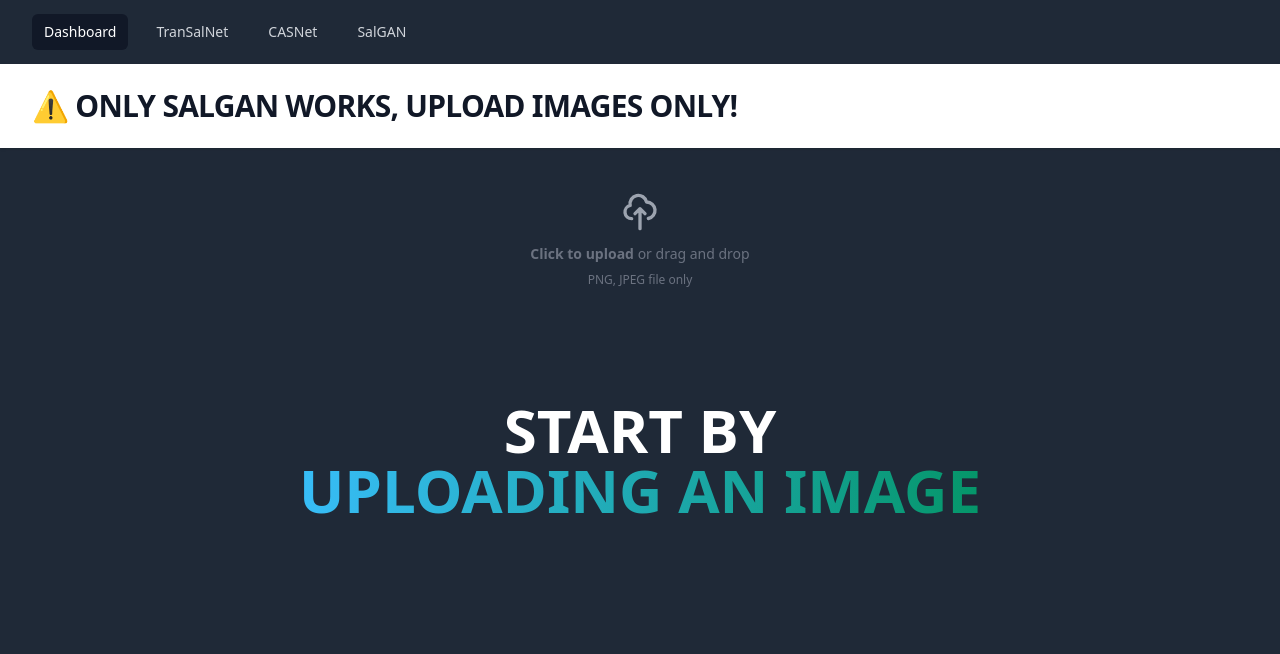
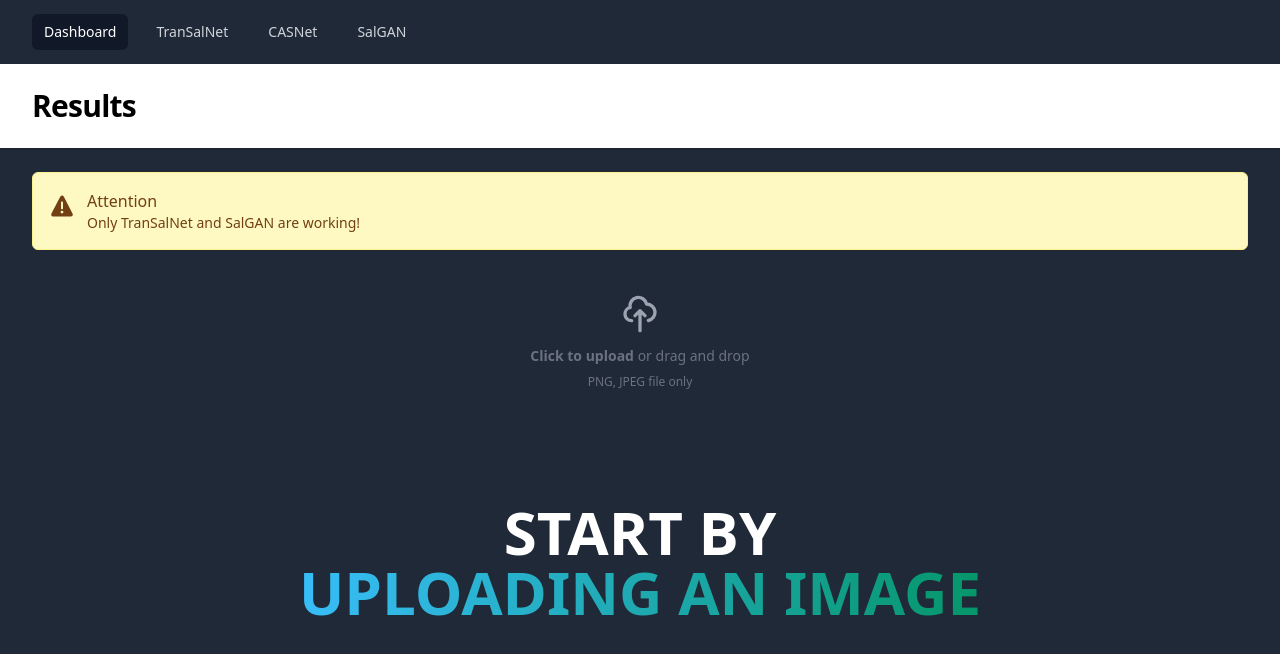
Before and after one commit to lwuminhtris/lvtn-react, a React (Create React App) app: page / in a window 1280 px wide. Shown: the top 654 px of the page. Built offline with nearby package versions, Linux system fonts and the light colour scheme.

Commit message:
add notification, refractoring code

```diff
--- /dev/null
+++ b/src/components/notification.tsx
@@ -0,0 +1,67 @@
+const Notification = (props: Record<string, string>) => {
+    return (
+        <>
+            <div className={props.style}>
+                <div className="flex justify-between flex-wrap">
+                    <div className="w-0 flex-1 flex">
+                        <div className="mr-3 pt-1">
+                            {props.title === "Pending" ? (
+                                <svg
+                                    aria-hidden="true"
+                                    width="26"
+                                    height="26"
+                                    className="mr-2 w-8 h-8 text-gray-200 animate-spin dark:text-gray-600 fill-blue-600"
+                                    viewBox="0 0 100 101"
+                                    fill="none"
+                                    xmlns="http://www.w3.org/2000/svg"
+                                >
+                                    <path
+                                        d="M100 50.5908C100 78.2051 77.6142 100.591 50 100.591C22.3858 100.591 0 78.2051 0 50.5908C0 22.9766 22.3858 0.59082 50 0.59082C77.6142 0.59082 100 22.9766 100 50.5908ZM9.08144 50.5908C9.08144 73.1895 27.4013 91.5094 50 91.5094C72.5987 91.5094 90.9186 73.1895 90.9186 50.5908C90.9186 27.9921 72.5987 9.67226 50 9.67226C27.4013 9.67226 9.08144 27.9921 9.08144 50.5908Z"
+                                        fill="currentColor"
+                                    />
+                                    <path
+                                        d="M93.9676 39.0409C96.393 38.4038 97.8624 35.9116 97.0079 33.5539C95.2932 28.8227 92.871 24.3692 89.8167 20.348C85.8452 15.1192 80.8826 10.7238 75.2124 7.41289C69.5422 4.10194 63.2754 1.94025 56.7698 1.05124C51.7666 0.367541 46.6976 0.446843 41.7345 1.27873C39.2613 1.69328 37.813 4.19778 38.4501 6.62326C39.0873 9.04874 41.5694 10.4717 44.0505 10.1071C47.8511 9.54855 51.7191 9.52689 55.5402 10.0491C60.8642 10.7766 65.9928 12.5457 70.6331 15.2552C75.2735 17.9648 79.3347 21.5619 82.5849 25.841C84.9175 28.9121 86.7997 32.2913 88.1811 35.8758C89.083 38.2158 91.5421 39.6781 93.9676 39.0409Z"
+                                        fill="currentFill"
+                                    />
+                                </svg>
+                            ) : (
+                                <svg
+                                    width="26"
+                                    height="26"
+                                    viewBox="0 0 24 24"
+                                    xmlns="http://www.w3.org/2000/svg"
+                                    fill="currentColor"
+                                >
+                                    <path d={props.img}></path>
+                                </svg>
+                            )}
+                        </div>
+                        <div>
+                            <h4 className="text-md leading-6 font-medium">{props.title}</h4>
+                            <p className="text-sm">{props.content}</p>
+                        </div>
+                    </div>
+                    {/* <div>
+                        <button
+                            type="button"
+                            className="rounded-md focus:outline-none focus:ring-2 focus:ring-yellow-500"
+                            onClick={() => alert("WTF")}
+                        >
+                            <svg
+                                width="24"
+                                height="24"
+                                viewBox="0 0 24 24"
+                                xmlns="http://www.w3.org/2000/svg"
+                                fill="currentColor"
+                            >
+                                <path d="M17.6555 6.3331a.9.9 0 0 1 .001 1.2728l-4.1032 4.1085a.4.4 0 0 0 0 .5653l4.1031 4.1088a.9002.9002 0 0 1 .0797 1.1807l-.0806.092a.9.9 0 0 1-1.2728-.0009l-4.1006-4.1068a.4.4 0 0 0-.5662 0l-4.099 4.1068a.9.9 0 1 1-1.2738-1.2718l4.1027-4.1089a.4.4 0 0 0 0-.5652L6.343 7.6059a.9002.9002 0 0 1-.0796-1.1807l.0806-.092a.9.9 0 0 1 1.2728.0009l4.099 4.1055a.4.4 0 0 0 .5662 0l4.1006-4.1055a.9.9 0 0 1 1.2728-.001z"></path>
+                            </svg>
+                        </button>
+                    </div> */}
+                </div>
+            </div>
+        </>
+    );
+};
+
+export default Notification;
--- a/src/containers/home.tsx
+++ b/src/containers/home.tsx
@@ -1,58 +1,55 @@
-/* eslint-disable @typescript-eslint/no-unsafe-assignment */
 import React, { useEffect, useState } from "react";
-import { Fragment } from "react";
 import { Disclosure } from "@headlessui/react";
 import SaliencyResult from "../components/saliencyResult";
+import Notification from "../components/notification";
 import axios from "axios";
 
 const HomePage = () => {
-    // const [selectedFile, setSelectedFile] = useState<File>();
-    // const [preview, setPreview] = useState<string>();
-    const [showPreview, setShowPreview] = useState(false);
+    const [showPreview, setPreview] = useState(false);
     const [predict, setPredict] = useState(false);
-    const [msg, setMsg] = useState<Record<string, string>>({ color: "text-gray-900", msg: "⚠️ ONLY SALGAN WORKS, UPLOAD IMAGES ONLY!" });
-    const [resultFile, setResultFile] = useState<Blob>();
-    const [resultUrl, setResultUrl] = useState<string>();
+    const [resultUrl, setResultUrl] = useState<string>("");
+    const [previewUrl, setPreviewUrl] = useState<string>("");
+    const [notification, setNotification] = useState<number>(0);
 
-    const [previewFile, setPreviewFile] = useState<Blob>();
-    const [previewUrl, setPreviewUrl] = useState<string>();
+    // 0 -> Attention; 1 -> Pending; 2 -> Success
+    const styles = {
+        attention: {
+            style:
+                "p-4 text-yellow-900 bg-yellow-100 border border-yellow-200 rounded-md",
+            title: "Attention",
+            img: "M13.6086 3.247l8.1916 15.8c.0999.2.1998.5.1998.8 0 1-.7992 1.8-1.7982 1.8H3.7188c-.2997 0-.4995-.1-.7992-.2-.7992-.5-1.1988-1.5-.6993-2.4 5.3067-10.1184 8.0706-15.385 8.2915-15.8.3314-.6222.8681-.8886 1.4817-.897.6135-.008 1.273.2807 1.6151.897zM12 18.95c.718 0 1.3-.582 1.3-1.3 0-.718-.582-1.3-1.3-1.3-.718 0-1.3.582-1.3 1.3 0 .718.582 1.3 1.3 1.3zm-.8895-10.203v5.4c0 .5.4.9.9.9s.9-.4.9-.9v-5.3c0-.5-.4-.9-.9-.9s-.9.4-.9.8z",
+            content: "Only TranSalNet and SalGAN are working!",
+        },
+        pending: {
+            style: "p-4 text-blue-900 bg-blue-100 border border-blue-200 rounded-md",
+            title: "Pending",
+            img: "M14.1667 17h-3.3334c-.5 0-.8333-.3146-.8333-.7865 0-.472.3333-.7865.8333-.7865H11.5c.0833 0 .1667-.0787.1667-.1573v-3.5394c0-.0786-.0834-.1573-.1667-.1573h-.6667c-.5 0-.8333-.3146-.8333-.7865S10.3333 10 10.8333 10h.8334c.9166 0 1.6666.7079 1.6666 1.573v3.7753c0 .0787.0834.1573.1667.1573h.6667c.5 0 .8333.3146.8333.7865 0 .472-.3333.7079-.8333.7079zM12.3 6c.6933 0 1.3.6067 1.3 1.3s-.52 1.3-1.3 1.3S11 7.9933 11 7.3 11.6067 6 12.3 6zM12 2C6.5 2 2 6.5 2 12s4.5 10 10 10 10-4.5 10-10S17.5 2 12 2",
+            content: "Image is processing!",
+        },
+        success: {
+            style: "p-4 text-green-900 bg-green-100 border border-green-200 rounded-md",
+            title: "Success",
+            img: "M8.445 12.6675A.9.9 0 0 0 7.1424 13.91l2.5726 2.7448c.3679.3856.9884.3689 1.335-.036l5.591-7.0366a.9.9 0 0 0-1.3674-1.1705l-4.6548 5.9132a.4.4 0 0 1-.607.0252l-1.567-1.6826zM1.9995 12c0-5.5 4.5-10 10-10s10 4.5 10 10-4.5 10-10 10-10-4.5-10-10z",
+            content: "Task completed successfully!",
+        },
+    };
 
     useEffect(() => {
-        if (!previewFile) {
-            return;
-        }
-        const url = URL.createObjectURL(
-            new Blob([previewFile], { type: "image/png" })
-        );
-        setPreviewUrl(url);
-        return () => URL.revokeObjectURL(url);
-    }, [previewFile]);
+        return () => URL.revokeObjectURL(previewUrl);
+    }, [previewUrl]);
 
     useEffect(() => {
-        if (!resultFile) {
-            return;
-        }
-        const url = URL.createObjectURL(
-            new Blob([resultFile], { type: "image/png" })
-        );
-        console.log(resultFile);
-        setResultUrl(url);
-        return () => URL.revokeObjectURL(url);
-    }, [resultFile]);
+        return () => URL.revokeObjectURL(resultUrl);
+    }, [resultUrl]);
 
     const uploadImage = async (
         e: React.ChangeEvent<HTMLInputElement>
     ): Promise<void> => {
-        if (!e.target.files || e.target.files.length === 0) {
-            // setSelectedFile(undefined);
-            return;
-        }
-
-        // setSelectedFile(e.target.files[0]);
-        setShowPreview(true);
-
-        let data = new FormData();
-        data.append("image", e.target.files[0]);
+        setNotification(1);
+        const data = new FormData();
+        e.target.files
+            ? data.append("image", e.target.files[0])
+            : console.log(`file is null`);
 
         await axios
             .post<File>("https://minzi.live/resize", data, {
@@ -62,36 +59,32 @@ const HomePage = () => {
                 responseType: "blob",
             })
             .then((res) => {
-                setPreviewFile(res.data);
-                setMsg({
-                    color: "text-blue-900",
-                    msg: "⬆️ IMAGE UPLOADED!",
-                });
+                setNotification(2);
+                setPreviewUrl(URL.createObjectURL(res.data));
+                setPreview(true);
             })
             .catch((e) => console.log("Error at uploading with", e));
     };
 
     const getPrediction = async (): Promise<void> => {
+        setNotification(1);
         await axios
             .get<File>("https://minzi.live/salgan", {
                 headers: {
                     "Content-Type": "image/png",
                 },
-                responseType: "blob"
+                responseType: "blob",
             })
             .then((res) => {
-                setResultFile(res.data);
-                setMsg({
-                    color: "text-blue-900",
-                    msg: "✅ MAP GENERATED",
-                });
+                setNotification(2);
+                setResultUrl(URL.createObjectURL(res.data));
                 setPredict(true);
             })
-            .catch((e) => console.log("Error at Prediction with", e));
+            .catch((e) => console.log("Error at prediction with", e));
     };
 
     const navigation = [
-        { name: "Dashboard", href: "#", current: true },
+        { name: "Dashboard", href: "", current: true },
         { name: "TranSalNet", href: "#", current: false },
         { name: "CASNet", href: "#", current: false },
         { name: "SalGAN", href: "#", current: false },
@@ -138,13 +131,37 @@ const HomePage = () => {
 
                 <header className="bg-white shadow">
                     <div className="mx-auto max-w-7xl py-6 px-4 sm:px-6 lg:px-8">
-                        <h1 className={"text-3xl font-bold tracking-tight " + msg.color}>
-                            {msg.msg}
-                        </h1>
+                        <h1 className={"text-3xl font-bold tracking-tight"}>Results</h1>
                     </div>
                 </header>
                 <main>
                     <div className="mx-auto max-w-7xl py-6 sm:px-6 lg:px-8 flex flex-col h-100">
+                        <div className="z-10 mb-6">
+                            {notification === 0 ?
+                                <Notification
+                                    style={styles.attention.style}
+                                    title={styles.attention.title}
+                                    img={styles.attention.img}
+                                    content={styles.attention.content}
+                                /> : null
+                            }
+                            {notification === 1 ?
+                                <Notification
+                                    style={styles.pending.style}
+                                    title={styles.pending.title}
+                                    img={styles.pending.img}
+                                    content={styles.pending.content}
+                                /> : null
+                            }
+                            {notification === 2 ?
+                                <Notification
+                                    style={styles.success.style}
+                                    title={styles.success.title}
+                                    img={styles.success.img}
+                                    content={styles.success.content}
+                                /> : null
+                            }
+                        </div>
                         <div className="flex-auto w-full h-1/4 mb-2">
                             <div className="flex flex-col rounded-lg">
                                 {/* Upload Button */}
```
